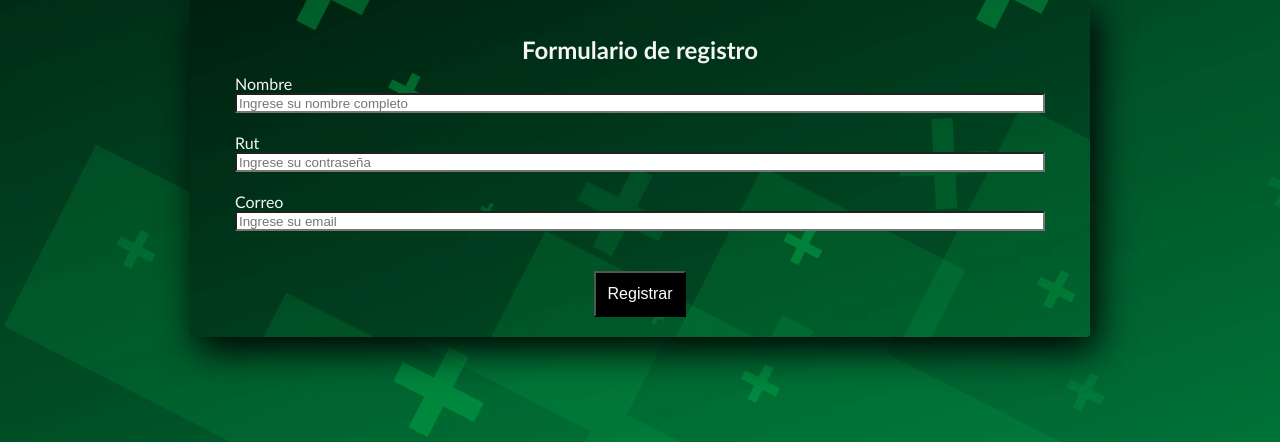
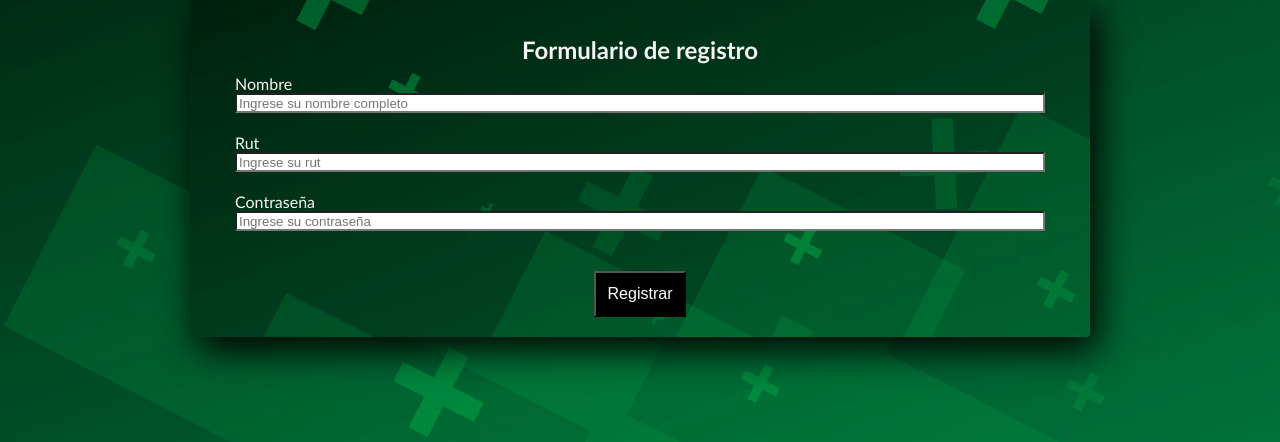
Before and after one commit to Sabers26/ClubDeportivo, a Django app: page /register in a window 1280 px wide. Shown: the part 149-591 px from the top of the page. Run offline with Django 4.2, Linux system fonts and the light colour scheme.

Commit message:
login y register

```diff
--- a/app/templates/register.html
+++ b/app/templates/register.html
@@ -11,9 +11,9 @@
             <label class="labels"> Nombre </label>
             <input class="inp" type="text" name="nombre_usuario" id="nombre_usuario" placeholder="Ingrese su nombre completo">
             <label class="labels"> Rut </label>
-            <input class="inp" type="text" name="rut_usuario" id="rut_usuario" placeholder="Ingrese su contraseña">
-            <label class="labels">Correo</label>
-            <input class="inp" type="text" name="" id="" placeholder="Ingrese su email">
+            <input class="inp" type="text" name="rut_usuario" id="rut_usuario" placeholder="Ingrese su rut">
+            <label class="labels">Contraseña</label>
+            <input class="inp" type="text" name="" id="" placeholder="Ingrese su contraseña">
 
             <input class="boton" type="button" value="Registrar">
         </section>
```
Also changed, not shown: app/templates/login.html (line endings or trailing spaces).
